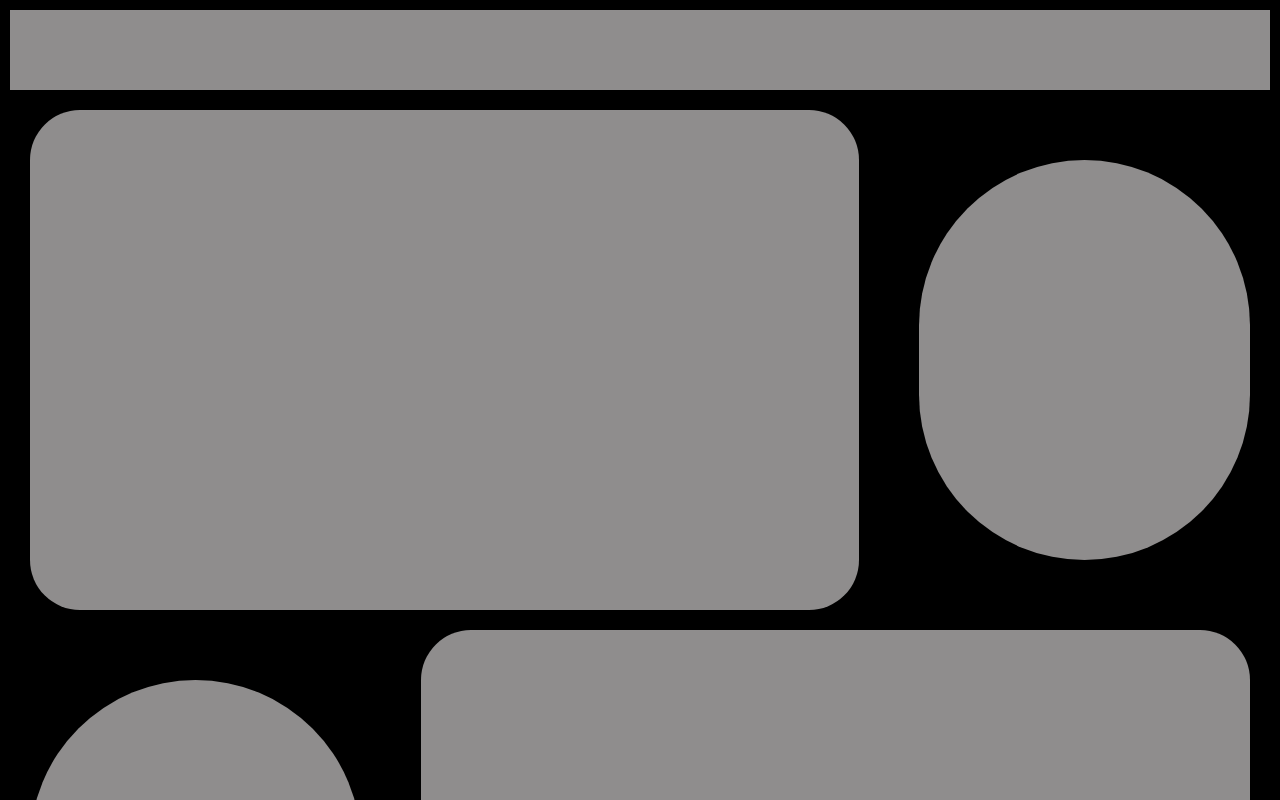
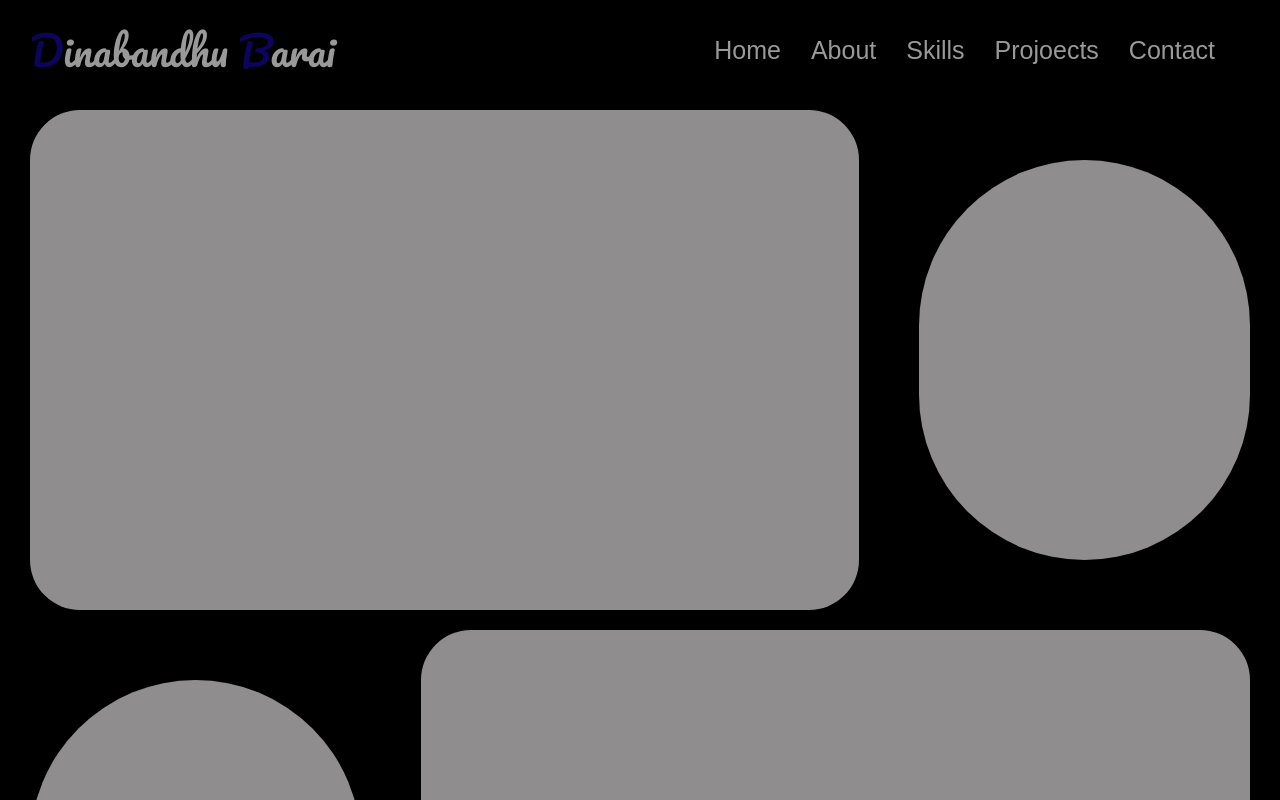
Before and after one commit to dinabandhu2004/Dinabandhu-Barai-Portfolio, a React (Vite) app: page / in a window 1280 px wide. Shown: the top 800 px of the page. Built offline with nearby package versions, Linux system fonts and the light colour scheme.

Commit message:
navbar attached.

```diff
--- a/src/App.jsx
+++ b/src/App.jsx
@@ -1,12 +1,13 @@
 import { useState } from 'react'
 import './App.css'
+import Nav from './components/Nav'
 
 function App() {
   const [count, setCount] = useState(0)
 
   return (
     <>
-      <div className='navBar'></div>
+      <div className='navBar'><Nav/></div>
       <div className='homeSection'>
         <div className='homeConText'></div>
         <div className='homeConImg'></div>
--- /dev/null
+++ b/src/components/Nav.jsx
@@ -0,0 +1,17 @@
+import './nav.css'
+function Nav() {
+  return (
+    <div className='nav'>
+        <div><span style={{color:'#16079a'}}>D</span>inabandhu <span style={{color:'#16079a'}}>B</span>arai</div>
+        <div className='navRoute'>
+            <button className='navBtn'>Home</button>
+            <button className='navBtn'>About</button>
+            <button className='navBtn'>Skills</button>
+            <button className='navBtn'>Projoects</button>
+            <button className='navBtn'>Contact</button>
+        </div>
+    </div>
+  )
+}
+
+export default Nav
--- /dev/null
+++ b/src/components/nav.css
@@ -0,0 +1,28 @@
+@import url('https://fonts.googleapis.com/css2?family=Pacifico&display=swap');
+.nav{
+    height: 80px;
+    padding: 20px;
+    color: white;
+    display: flex;
+    justify-content: space-between;
+    align-items: center;
+    font-family: "Pacifico", cursive;
+    font-size: 40px;
+}
+
+.navRoute{
+    display: flex;
+    justify-content: space-between;
+    padding-right: 20px;
+}
+
+.navBtn{
+    font-size: 25px;
+    padding: 15px;
+    color: white;
+    border: none;
+}
+
+.navBtn:hover{
+    color: #16079a;
+}
```
